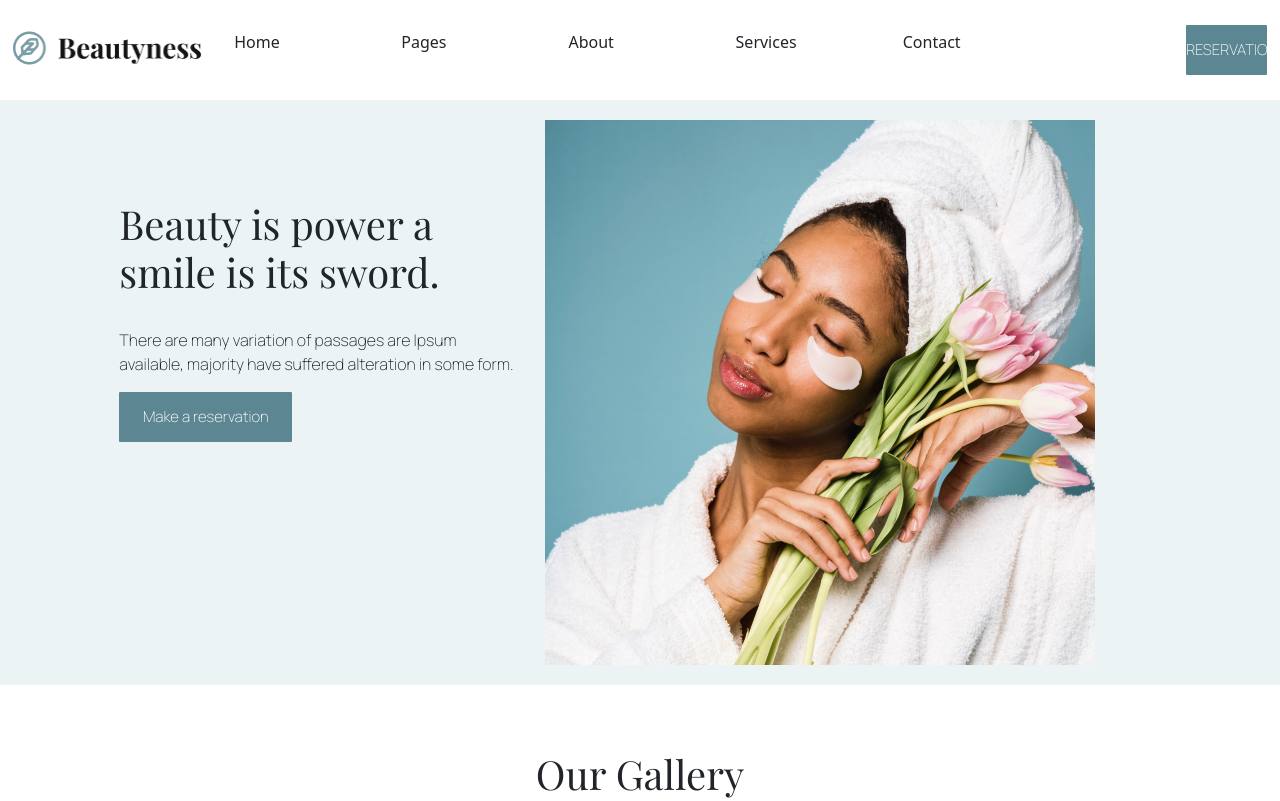
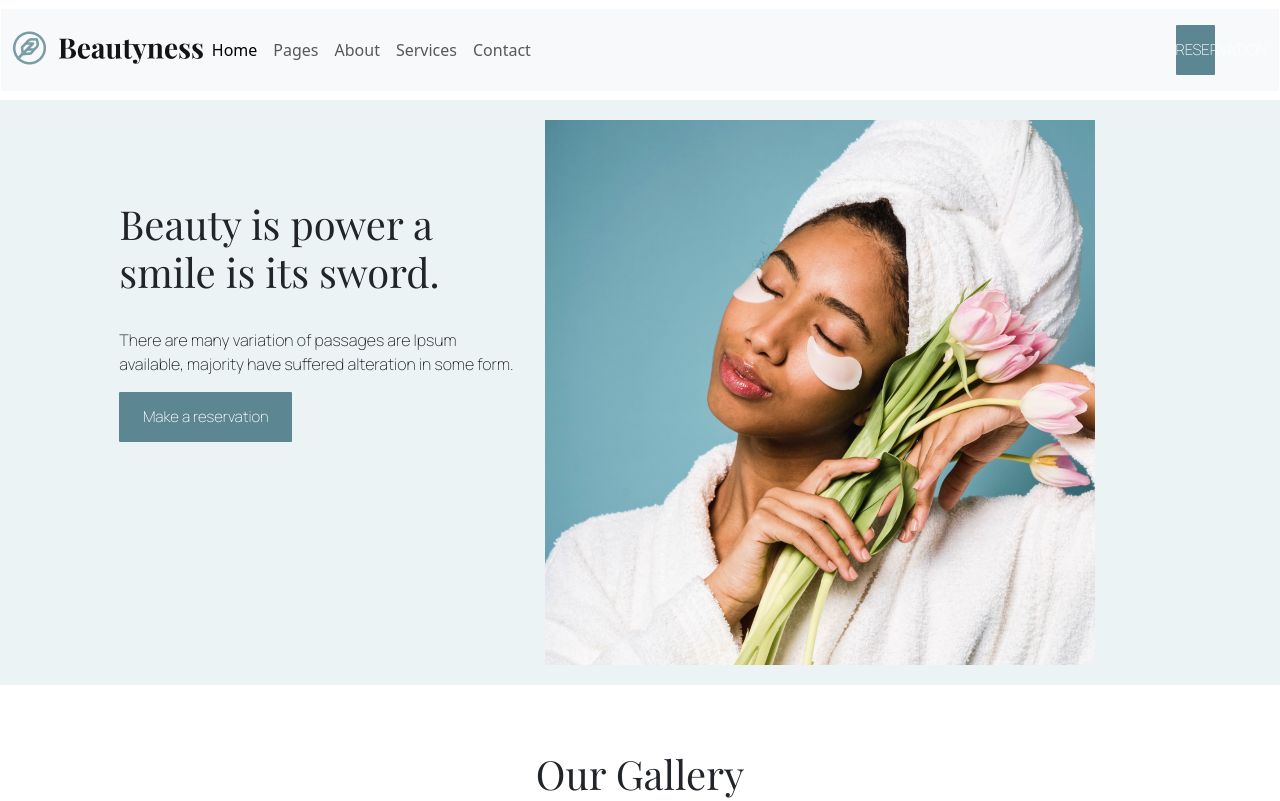
Before and after one commit to D18sk/beautyness, a plain HTML site: page index.html in a window 1280 px wide. Shown: the top 801 px of the page. Drawn offline with nearby package versions, Linux system fonts and the light colour scheme.

Commit message:
Add files via upload

```diff
--- a/index.html
+++ b/index.html
@@ -20,10 +20,49 @@
     <header>
         <div class="container" id="nav">
             <div class="row justify-content-between align-items-center" style="height: 100px">
-                <div class="col-xxl-4 col-xl-2 col-lg-3 col-md-4 col-sm-6 col-6">
+               <!-- <div class="col-xxl-4 col-xl-2 col-lg-3 col-md-4 col-sm-6 col-6">
                     <h1 style="font-size: 28px; font-weight: 700;"><img src="image/logo.png" class="img-fluid" alt=""></span></h1>
-                </div>
-                <div class="col-xxl-4 col-xl-8 col-lg-6 col-md-5 col-sm-3 col-xs-2 d-sm-block d-none" id="text-nav">
+                </div>-->
+
+
+
+
+                <nav class="navbar navbar-expand-lg bg-body-tertiary">
+                  <div class="container-fluid">
+                    <h1 style="font-size: 28px; font-weight: 700;"><img src="image/logo.png" class="img-fluid" alt=""></span></h1>
+                    <button class="navbar-toggler" type="button" data-bs-toggle="collapse" data-bs-target="#navbarText" aria-controls="navbarText" aria-expanded="false" aria-label="Toggle navigation">
+                      <span class="navbar-toggler-icon"></span>
+                    </button>
+                    <div class="collapse navbar-collapse" id="navbarText">
+                      <ul class="navbar-nav me-auto mb-2 mb-lg-0 mч-lg-6">
+                        <li class="nav-item">
+                          <a class="nav-link active" aria-current="page" href="#">Home</a>
+                        </li>
+                        <li class="nav-item">
+                          <a class="nav-link" href="#">Pages</a>
+                        </li>
+                        <li class="nav-item">
+                          <a class="nav-link" href="#">About</a>
+                        </li>
+                        <li class="nav-item">
+                          <a class="nav-link" href="#">Services</a>
+                        </li>
+                        <li class="nav-item">
+                          <a class="nav-link" href="#">Contact</a>
+                        </li>
+                      </ul>
+                      <span class="navbar-text">
+                          <button class="but12">RESERVATION</button>
+                      </div>
+                      </span>
+                    </div>
+                  </div>
+                </nav>
+
+
+
+
+              <!--  <div class="col-xxl-4 col-xl-8 col-lg-6 col-md-5 col-sm-3 col-xs-2 d-sm-block d-none" id="text-nav">
                     <div class="container">
                         <div class="row" id="ul-nav">
                             <div class="col "><p><span>H</span>ome</p></div>
@@ -36,8 +75,9 @@
                 </div>
                 <div class="col-xxl-4 col-xl-2 col-lg-3 col-md-3 col-sm-6 col-5 text-end">
                     <button class="but12">RESERVATION</button>
-                </div>
+                </div>-->
             </div>
+          </div>
 
 
 
@@ -453,7 +493,7 @@
 
                 <div class="col-1 col-md-1 "></div>
                 <div class="col col-lg-2 col-sm-1 ">
-                  <div class="footer__niz">
+                  <div class="footer__niz1">
                     <p class="p11">Explore </p>
                     <p class="p15 d-lg-block d-none">Home</p>
                     <p class="p15 d-lg-block d-none">About us</p>
@@ -490,7 +530,7 @@
 
 
                 <div class="col-2 ">
-                  <div class="footer__niz">
+                  <div class="footer__nizzz">
                     <p class="p11">Working hours</p>
                     <p class="p15 d-lg-block d-none">Mon to Fri: 7am-6pm</p>
                     <p class="p15 d-lg-block d-none">Sat: 9am-7pm</p>
```
